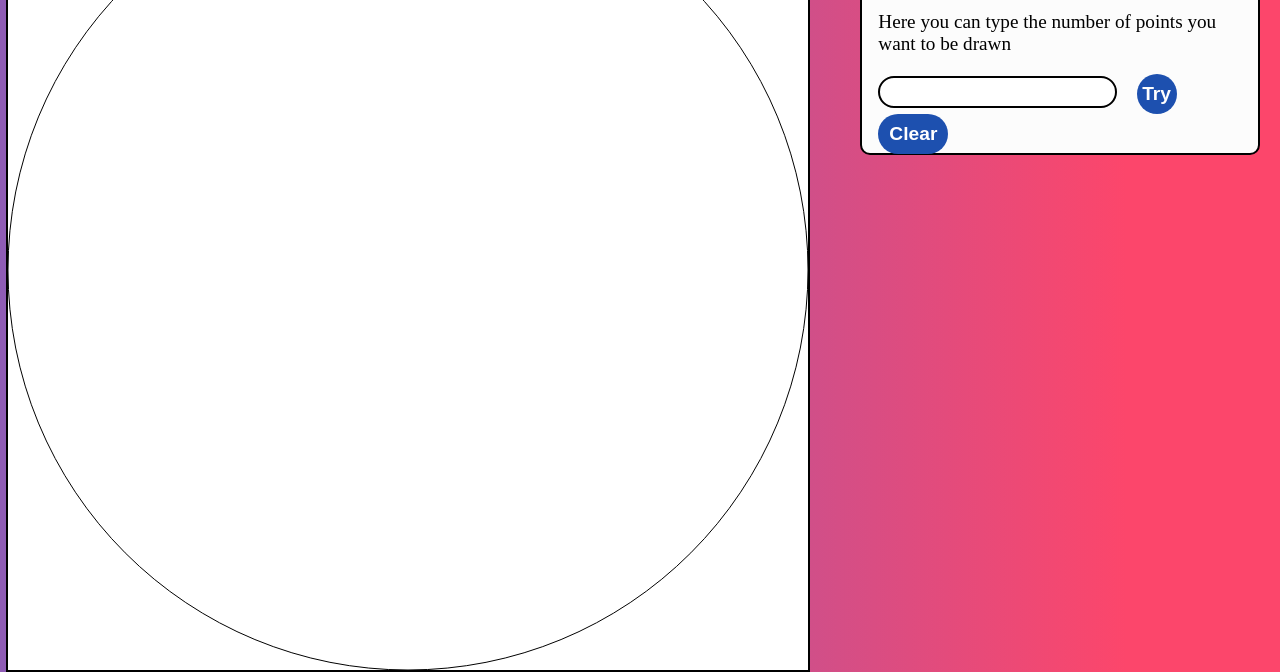
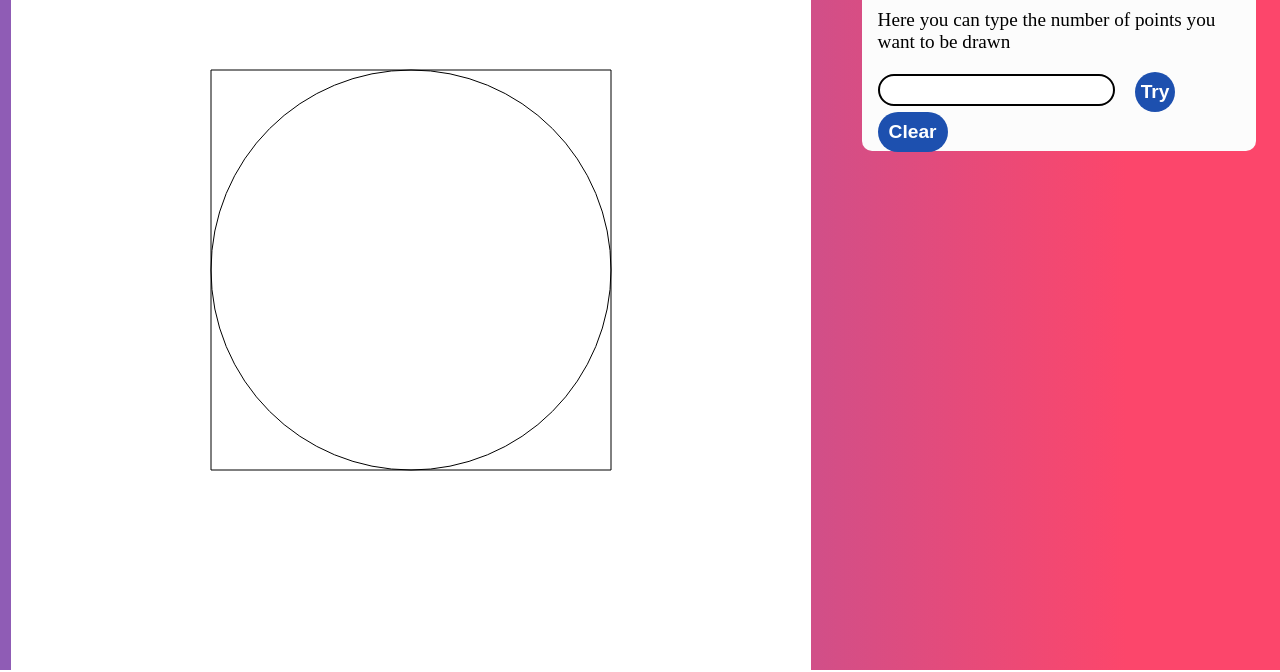
Before and after one commit to slondono19/Calculate-PI-using-monte-and-Visual, a plain HTML site: page index.html in a window 1280 px wide. Shown: the part 225-897 px from the top of the page. Drawn offline with Linux system fonts and the light colour scheme.

Commit message:
Drew a square

```diff
--- a/calculatePi.js
+++ b/calculatePi.js
@@ -4,7 +4,8 @@ let ctx = c.getContext("2d");
 function drawCircle(){
     ctx.clearRect(0, 0, c.width, c.height);
     ctx.beginPath();
-    ctx.arc(400, 400, 400, 0, 2 * Math.PI);
+    ctx.arc(400, 400, 200, 0, 2 * Math.PI);
+    ctx.rect(200, 200, 400, 400);
     ctx.stroke();
 }
 
@@ -33,8 +34,8 @@ function calculatePi(points){
             for(let i = 0; i<= points; i++){
                 pointsInSqure += 1;
 
-                let numInX = Math.random()*800;
-                let numInY = Math.random()*800;
+                let numInX = Math.random()*400;
+                let numInY = Math.random()*400;
                 distance = Math.sqrt(numInY**2 + numInX**2);
 
                 ctx.fillRect(numInX,numInY,1,1);
--- a/index.html
+++ b/index.html
@@ -14,7 +14,7 @@
         <div class="visualContainer">
             <h1>Visual representation Monte Carlo technique</h1>
             <canvas id="myCanvas" width="800" height="800"
-            style="border:2px solid #000000; background-color: white;"></canvas>
+            style=" background-color: rgb(255, 255, 255);"></canvas>
         </div>
         <div class="properties">
             <h2>Settings</h2>
--- a/style.css
+++ b/style.css
@@ -8,7 +8,7 @@ body{
     justify-content: center;
     align-items: center;
     height: 100vh;
-    overflow: hidden;
+    margin: none;
     background: linear-gradient(90deg,var(--purpleColor) 26%, var(--redColor) 88%);
 }
 
@@ -33,7 +33,6 @@ h1{
 .properties{
     width: 400px;
     height: 27vh;
-    border: 2px solid black;
     border-radius: 10px;
     margin: 2rem;
     padding: 1rem;
```
